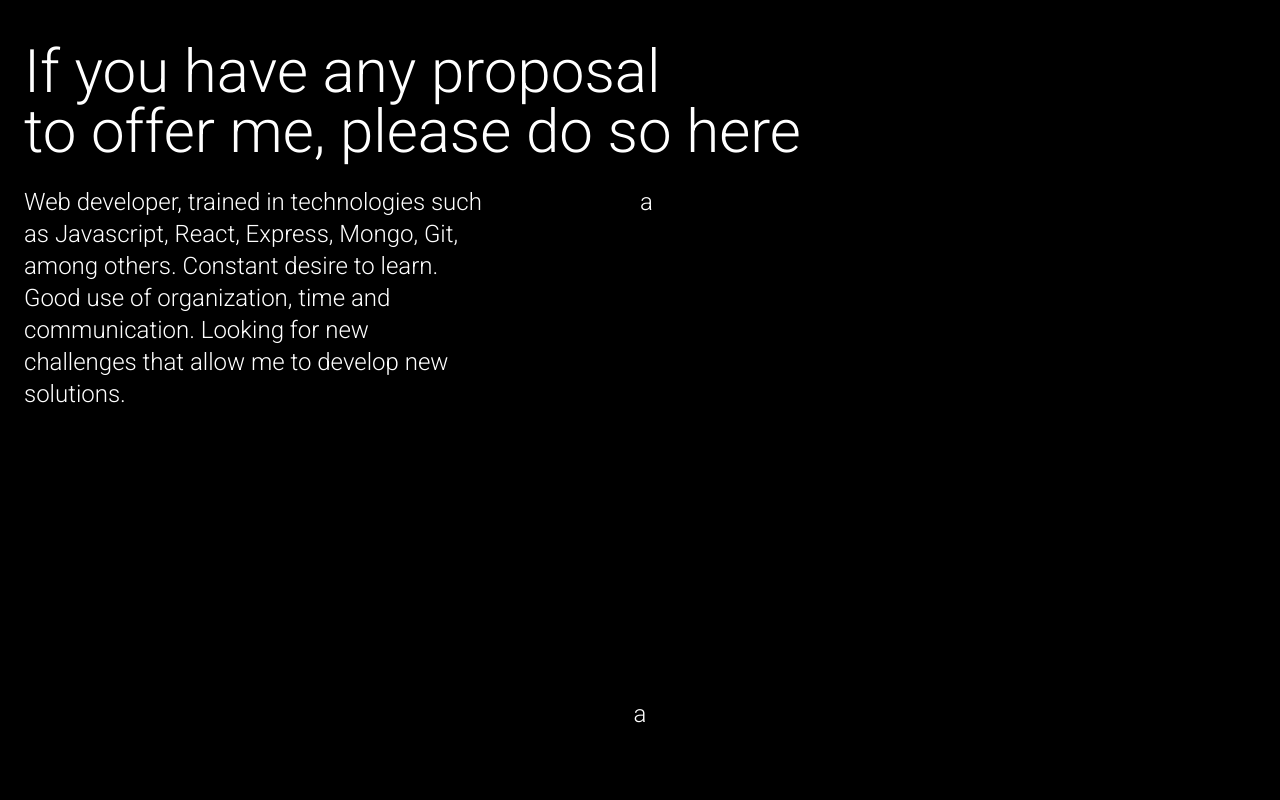
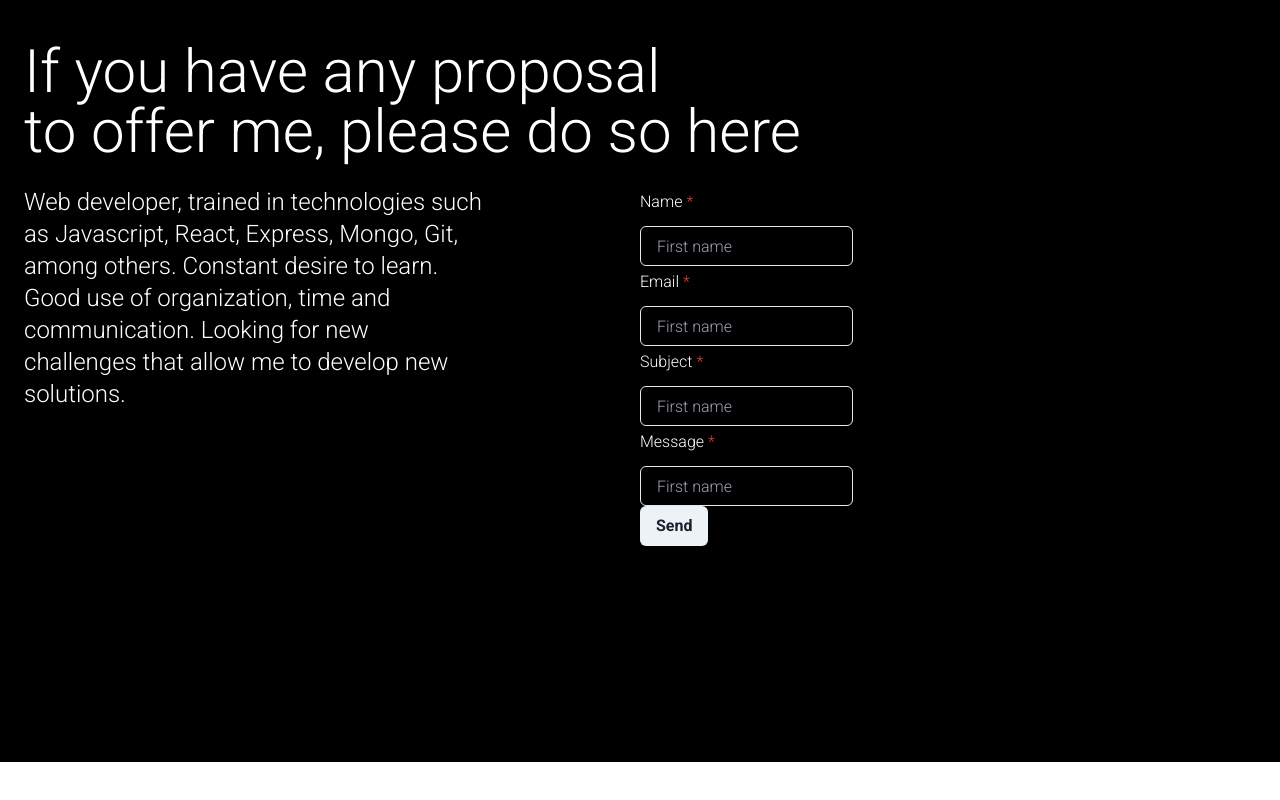
Before and after one commit to pato-1441/portfolioPatricio, a React (Vite) app: page / in a window 1280 px wide. Shown: the part 1708-2508 px from the top of the page. After the commit the page ends 2470 px from the top, so only its background shows below. Built offline with nearby package versions, Linux system fonts and the light colour scheme.

Commit message:
adding form

```diff
--- a/src/components/ContactMe/ContactMe.jsx
+++ b/src/components/ContactMe/ContactMe.jsx
@@ -1,5 +1,5 @@
 import React from "react";
-import { Box } from "@chakra-ui/react";
+import { Box, Button, FormControl, FormLabel, Input } from "@chakra-ui/react";
 import emailjs from "emailjs-com";
 
 const ContactMe = () => {
@@ -7,7 +7,12 @@ const ContactMe = () => {
     e.preventDefault();
 
     emailjs
-      .sendForm(process.env.EMAILJS_SERVICE_ID, process.env.EMAILJS_TEMPLATE_ID, e.target, process.env.EMAILJS_APIKEY)
+      .sendForm(
+        process.env.EMAILJS_SERVICE_ID,
+        process.env.EMAILJS_TEMPLATE_ID,
+        e.target,
+        process.env.EMAILJS_APIKEY
+      )
       .then(
         (result) => {
           window.location.reload(); //This is if you still want the page to reload (since e.preventDefault() cancelled that behavior)
@@ -39,8 +44,27 @@ const ContactMe = () => {
             challenges that allow me to develop new solutions.
           </p>
         </div>
-        <div className="flex gap-6 h-32 sm:h-96 my-12 sm:mt-0">a</div>
-        <div className="col-span-2 flex justify-center h-24 sm:h-48 items-center">a</div>
+        <div className="flex gap-6 h-32 sm:h-96 my-12 sm:mt-0">
+          <form className="contact-form" onSubmit={sendEmail}>
+            <FormControl isRequired>
+              <FormLabel>Name</FormLabel>
+              <Input placeholder="First name" name="from_name" />
+            </FormControl>
+            <FormControl isRequired>
+              <FormLabel>Email</FormLabel>
+              <Input placeholder="First name" name="from_email" />
+            </FormControl>
+            <FormControl isRequired>
+              <FormLabel>Subject</FormLabel>
+              <Input placeholder="First name" name="subject" />
+            </FormControl>
+            <FormControl isRequired>
+              <FormLabel>Message</FormLabel>
+              <Input placeholder="First name" name="html_message" />
+            </FormControl>
+            <Button type="submit">Send</Button>
+          </form>
+        </div>
       </Box>
     </Box>
   );
```
